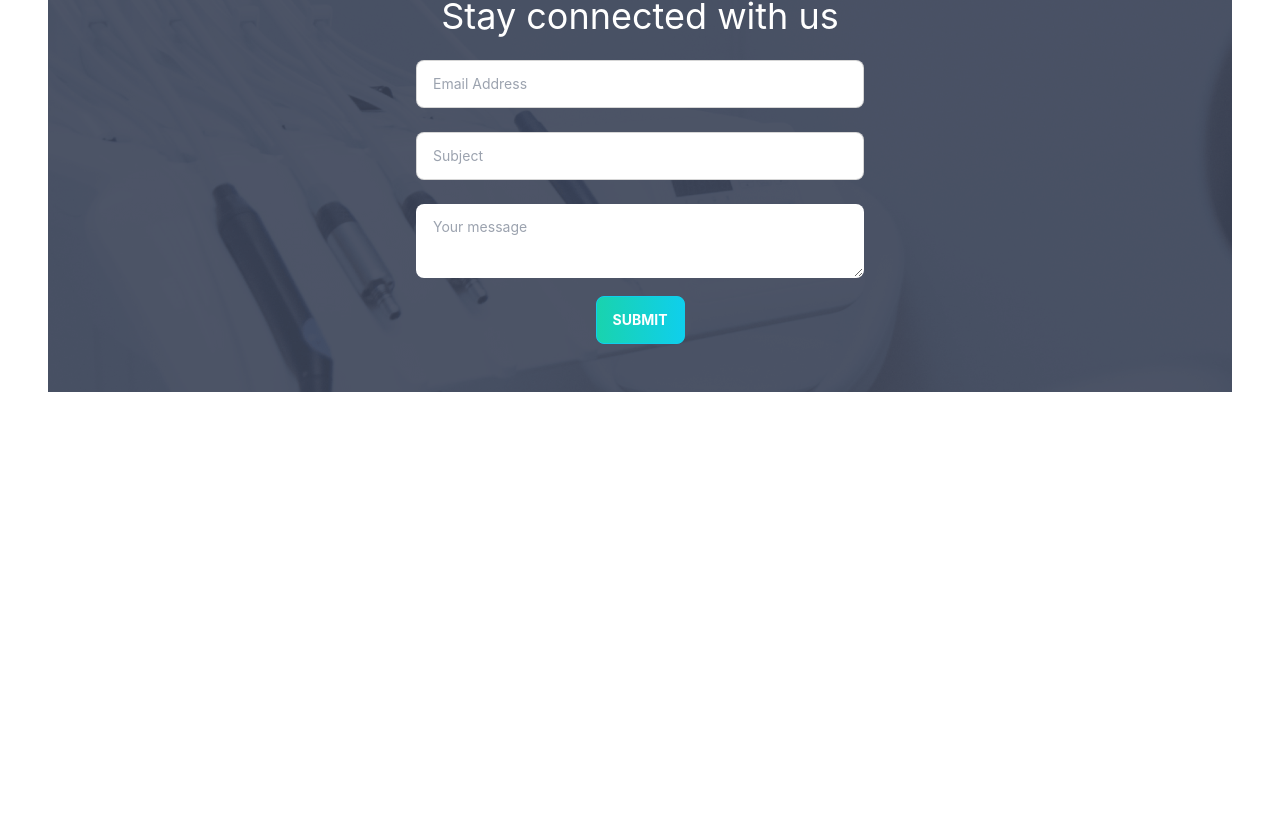
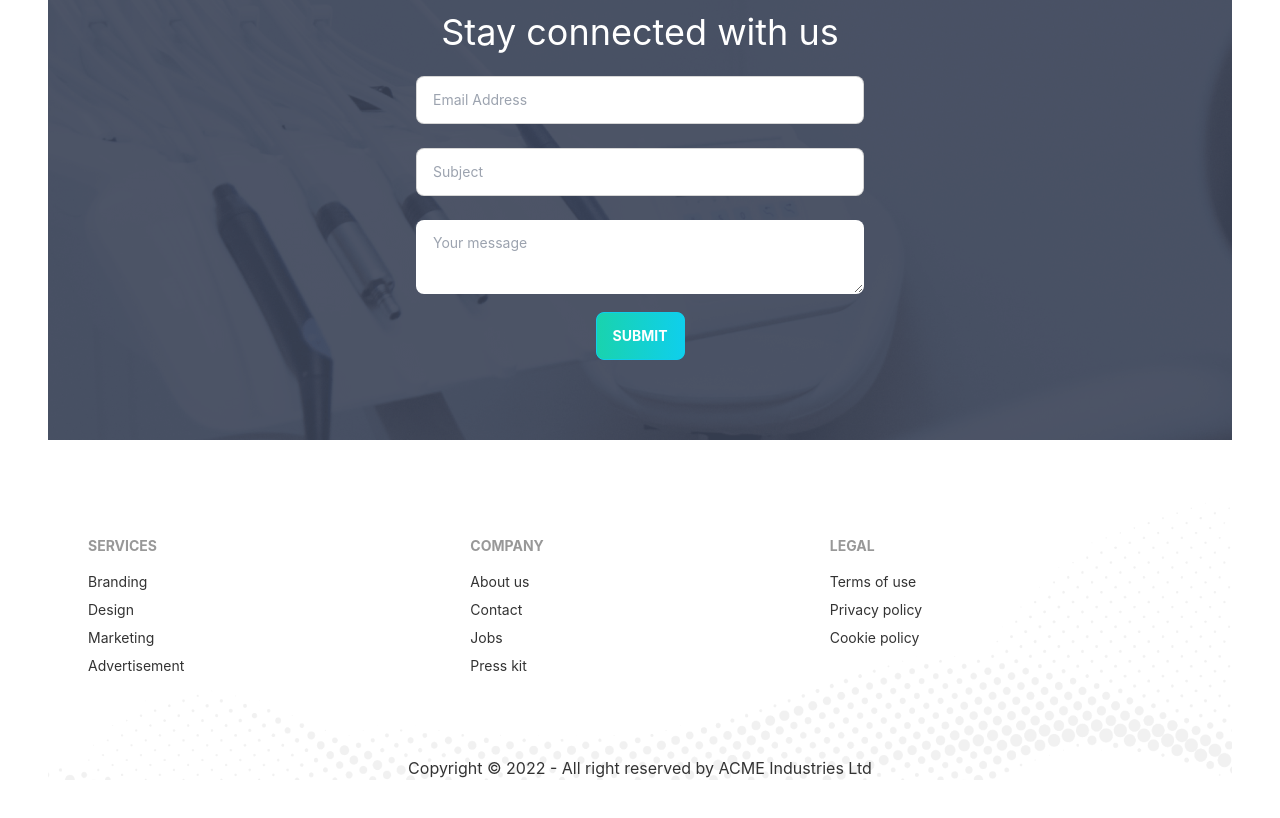
Before and after one commit to AhmedReFu/doctors-portal-client, a React (Create React App) app: page / in a window 1280 px wide. Shown: the part 3574-4392 px from the top of the page. Before the commit the page ends 3986 px from the top, so only its background shows below. Built offline with nearby package versions, Linux system fonts and the light colour scheme.

Commit message:
site design compelte

```diff
--- a/src/Pages/Home/Banner.js
+++ b/src/Pages/Home/Banner.js
@@ -8,12 +8,12 @@
             <div className="hero-content flex-col lg:flex-row-reverse">
                 <img src={chair} className="lg:max-w-lg md:max-w-sm rounded-lg shadow-2xl" alt='' />
                 <div >
-                    <h1 class="text-5xl font-bold">Your New Smile Starts Here</h1>
+                    <h1 className="text-5xl font-bold" >Your New Smile Starts Here</h1>
                     <p className="py-6">Lorem Ipsum is simply dummy text of the printing and typesetting industry. Lorem Ipsum has been the industry's standard dummy text ever since the</p>
                     <PrimaryBtn>Get Started</PrimaryBtn>
                 </div>
             </div>
-        </div>
+        </div >
     );
 };
 
--- a/src/Pages/Home/Contact.js
+++ b/src/Pages/Home/Contact.js
@@ -7,11 +7,11 @@
         <section style={{
             background: `url(${appointment})`
         }} className='mt-20 flex justify-center items-center text-center mb-5'>
-            <div className='mb-12'>
-                <h2 className='text-xl text-primary mt-10'>Contact Us</h2>
+            <div className='mb-20'>
+                <h2 className='text-xl text-primary mt-14'>Contact Us</h2>
                 <h2 className='text-4xl my-3 text-white'>Stay connected with us</h2>
-                <input type="text" placeholder="Email Address" class="input input-bordered input-md w-full max-w-md my-3" />
-                <input type="text" placeholder="Subject" class="input input-bordered input-md w-full max-w-md my-3" />
+                <input type="text" placeholder="Email Address" className="input input-bordered input-md w-full max-w-md my-3" />
+                <input type="text" placeholder="Subject" className="input input-bordered input-md w-full max-w-md my-3" />
                 <textarea className="textarea w-full max-w-md my-3" placeholder="Your message"></textarea>
                 <PrimaryBtn>Submit</PrimaryBtn>
             </div>
--- a/src/Pages/Home/Doctor.js
+++ b/src/Pages/Home/Doctor.js
@@ -2,22 +2,22 @@
 
 const Doctor = ({ review }) => {
     return (
-        <div class="card bg-base-100 shadow-xl">
-            <div class="card-body">
+        <div className="card bg-base-100 shadow-xl" >
+            <div className="card-body" >
                 <p>Lorem ipsum dolor sit amet consectetur adipisicing elit. Odio placeat adipisci sed dignissimos labore nesciunt magnam praesentium ad temporibus deserunt.</p>
-                <div class="card-actions justify-start items-center mt-5">
-                    <div class="avatar mr-4">
-                        <div class="w-24 rounded-full ring ring-primary ring-offset-base-100 mr-5">
+                <div className="card-actions justify-start items-center mt-5" >
+                    <div className="avatar mr-4" >
+                        <div className="w-24 rounded-full ring ring-primary ring-offset-base-100 mr-5" >
                             <img src={review.img} alt='' />
-                        </div>
-                    </div>
+                        </div >
+                    </div >
                     <div>
                         <h3 className='text-2xl font-bold'>{review.name}</h3>
                         <h3 className='text-1xl font-bold'>Bangladesh</h3>
                     </div>
-                </div>
-            </div>
-        </div>
+                </div >
+            </div >
+        </div >
     );
 };
 
--- /dev/null
+++ b/src/Pages/Home/Footer.js
@@ -0,0 +1,44 @@
+import React from 'react';
+import footer from '../../assets/images/footer.png';
+const Footer = () => {
+    const d = new Date();
+    let year = d.getFullYear();
+    return (
+        <footer style={
+            {
+                background: `url(${footer})`,
+                backgroundSize: 'cover'
+            }
+
+        } className=" my-14">
+            <div className='footer p-10 '>
+                <div>
+                    <span className="footer-title">Services</span>
+                    <a className="link link-hover">Branding</a>
+                    <a className="link link-hover">Design</a>
+                    <a className="link link-hover" > Marketing</a >
+                    <a className="link link-hover" > Advertisement</a >
+                </div >
+                <div>
+                    <span className="footer-title">Company</span>
+                    <a className="link link-hover" > About us</a >
+                    <a className="link link-hover" > Contact</a >
+                    <a className="link link-hover" > Jobs</a >
+                    <a className="link link-hover" > Press kit</a >
+                </div >
+                <div>
+                    <span className="footer-title">Legal</span>
+                    <a className="link link-hover" > Terms of use</a >
+                    <a className="link link-hover" > Privacy policy</a >
+                    <a className="link link-hover" > Cookie policy</a >
+                </div >
+            </div >
+
+            <div className='text-center my-10'>
+                <p>Copyright &copy; {year} - All right reserved by ACME Industries Ltd</p>
+            </div>
+        </footer >
+    );
+};
+
+export default Footer;
--- a/src/Pages/Home/Home.js
+++ b/src/Pages/Home/Home.js
@@ -1,6 +1,7 @@
 import React from 'react';
 import Banner from './Banner';
 import Contact from './Contact';
+import Footer from './Footer';
 import Info from './Info';
 import MakeAppoinment from './MakeAppoinment';
 import Services from './Services';
@@ -15,6 +16,7 @@
             <MakeAppoinment></MakeAppoinment>
             <Testimonials></Testimonials>
             <Contact></Contact>
+            <Footer></Footer>
         </div>
     );
 };
--- a/src/Pages/Home/InfoCard.js
+++ b/src/Pages/Home/InfoCard.js
@@ -2,16 +2,16 @@
 
 const InfoCard = ({ img, bg, cardTitle }) => {
     return (
-        <div class={`card lg:card-side bg-base-500 shadow-xl p-5 text-white ${bg}`}>
+        <div className={`card lg:card-side bg-base-500 shadow-xl p-5 text-white ${bg}`}>
             <figure className='pl-5'>
                 <img src={img} alt="Album" />
             </figure>
-            <div class="card-body">
-                <h2 class="card-title">{cardTitle}</h2>
+            <div className="card-body">
+                <h2 className="card-title">{cardTitle}</h2>
                 <p>Click the button to listen on Spotiwhy app.</p>
 
-            </div>
-        </div>
+            </div >
+        </div >
     );
 };
 
--- a/src/Pages/Home/Service.js
+++ b/src/Pages/Home/Service.js
@@ -2,15 +2,15 @@
 
 const Service = ({ service }) => {
     return (
-        <div class="card lg:max-w-lg bg-base-100 shadow-xl">
-            <figure class="px-10 pt-10">
-                <img src={service.img} alt="Shoes" class="rounded-xl" />
-            </figure>
-            <div class="card-body items-center text-center">
-                <h2 class="card-title">{service.name}</h2>
+        <div className="card lg:max-w-lg bg-base-100 shadow-xl" >
+            <figure className="px-10 pt-10" >
+                <img src={service.img} alt="Shoes" className="rounded-xl" />
+            </figure >
+            <div className="card-body items-center text-center" >
+                <h2 className="card-title" > {service.name}</h2 >
                 <p>If a dog chews shoes whose shoes does he choose?</p>
-            </div>
-        </div>
+            </div >
+        </div >
     );
 };
 
--- a/src/Pages/Home/Services.js
+++ b/src/Pages/Home/Services.js
@@ -38,17 +38,17 @@
             <div className='grid lg:grid-cols-3 md:grid-cols-2 sm:grid-cols-1 gap-10'>
                 {services.map(service => <Service key={service._id} service={service}></Service>)}
             </div>
-            <div class="hero min-h-screen">
-                <div class="hero-content flex-col lg:flex-row">
+            <div className="hero min-h-screen">
+                <div className="hero-content flex-col lg:flex-row">
                     <img src={treatment} className="lg:max-w-md mr-20 rounded-lg shadow-2xl" alt='' />
                     <div>
-                        <h1 class="text-5xl font-bold">Exceptional Dental Care, on Your Terms</h1>
-                        <p class="py-6">It is a long established fact that a reader will be distracted by the readable content of a page when looking at its layout. The point of using Lorem Ipsumis that it has a more-or-less normal distribution of letters,as opposed to using 'Content here, content here', making it look like readable English. Many desktop publishing packages and web page</p>
+                        <h1 className="text-5xl font-bold">Exceptional Dental Care, on Your Terms</h1>
+                        <p className="py-6">It is a long established fact that a reader will be distracted by the readable content of a page when looking at its layout. The point of using Lorem Ipsumis that it has a more-or-less normal distribution of letters,as opposed to using 'Content here, content here', making it look like readable English. Many desktop publishing packages and web page</p>
                         <PrimaryBtn>Get Started</PrimaryBtn>
-                    </div>
-                </div>
-            </div>
-        </div>
+                    </div >
+                </div >
+            </div >
+        </div >
     );
 };
 
--- a/src/Pages/Shared/Navbar.js
+++ b/src/Pages/Shared/Navbar.js
@@ -11,24 +11,24 @@
         <li><Link to="/login">Login</Link></li>
     </>
     return (
-        <div class="navbar bg-base-100 ">
-            <div class="navbar-start">
-                <div class="dropdown">
-                    <label tabIndex="0" class="btn btn-ghost lg:hidden">
-                        <svg xmlns="http://www.w3.org/2000/svg" class="h-5 w-5" fill="none" viewBox="0 0 24 24" stroke="currentColor"><path stroke-linecap="round" stroke-linejoin="round" stroke-width="2" d="M4 6h16M4 12h8m-8 6h16" /></svg>
-                    </label>
-                    <ul tabIndex="0" class="menu menu-compact dropdown-content mt-3 p-2 shadow bg-base-100 rounded-box w-52">
+        <div className="navbar bg-base-100 " >
+            <div className="navbar-start" >
+                <div className="dropdown" >
+                    <label tabIndex="0" className="btn btn-ghost lg:hidden" >
+                        <svg xmlns="http://www.w3.org/2000/svg" className="h-5 w-5" fill="none" viewBox="0 0 24 24" stroke="currentColor" > <path stroke-linecap="round" stroke-linejoin="round" stroke-width="2" d="M4 6h16M4 12h8m-8 6h16" /></svg >
+                    </label >
+                    <ul tabIndex="0" className="menu menu-compact dropdown-content mt-3 p-2 shadow bg-base-100 rounded-box w-52" >
                         {menuItems}
-                    </ul>
-                </div>
-                <a class="btn btn-ghost normal-case text-xl" href='/'>Doctors Portal</a>
-            </div>
-            <div class="navbar-end hidden lg:flex">
-                <ul class="menu menu-horizontal p-0">
+                    </ul >
+                </div >
+                <a className="btn btn-ghost normal-case text-xl" href='/' > Doctors Portal</a >
+            </div >
+            <div className="navbar-end hidden lg:flex" >
+                <ul className="menu menu-horizontal p-0" >
                     {menuItems}
-                </ul>
-            </div>
-        </div>
+                </ul >
+            </div >
+        </div >
     );
 };
 
```
